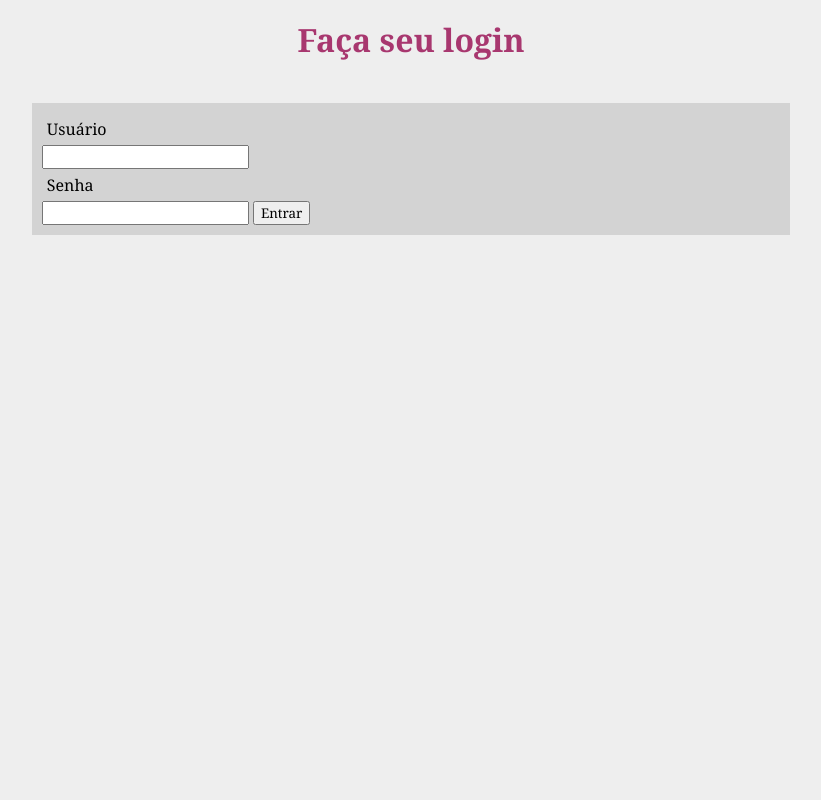
After one commit to AngelOttoni/web-python-html-css, a Flask app: page /login in a window 1280 px wide. The commit adds this page. Shown: the whole page, without its empty margins (229-1050 px from the left). Run offline with Flask 2, Linux system fonts and the light colour scheme.

Commit message:
atualização do CSS

```diff
--- a/app.py
+++ b/app.py
@@ -1,9 +1,10 @@
 import sqlite3
-from flask import Flask, request, session, g, redirect, abort, render_template, flash
+from flask import Flask, request, url_for, session, g, redirect, abort, render_template, flash
 
 # configuração
-DATABASE = 'blog.db'
-SECRET_KEY = 'pudim'
+DATABASE = "blog.db"
+SECRET_KEY = 'mimiu'
+
 
 app = Flask(__name__)
 app.config.from_object(__name__)
@@ -12,7 +13,7 @@ def conectar_bd():
     return sqlite3.connect(app.config['DATABASE'])
 
 @app.before_request
-def antes_requisisao():
+def antes_requisicao():
     g.bd = conectar_bd()
 
 @app.teardown_request
@@ -20,9 +21,39 @@ def depois_request(exc):
     g.bd.close()
 
 @app.route('/')
+@app.route('/entradas')
 def exibir_entradas():
-    return render_template('exibir_entradas.html')
+    sql = "SELECT titulo, texto FROM entradas ORDER BY id DESC"
+    cur = g.bd.execute(sql)
+    entradas = []
+    for titulo, texto in cur.fetchall():
+        entradas.append({'titulo': titulo, 'texto': texto})
+    return render_template('exibir_entradas.html', entradas=entradas)
 
-@app.route('/hello')
-def pagina_inicial():
-    return "Hello World"
+@app.route('/inserir', methods=['POST'])
+def inserir_entrada():
+    if not session.get('logado'):
+        abort(401)
+    sql = "INSERT INTO entradas(titulo, texto) VALUES (?,?)"
+    g.bd.execute(sql, (request.form['campoTitulo'], request.form['campoTexto']))
+    g.bd.commit()
+    return redirect(url_for('exibir_entradas'))
+
+@app.route('/login', methods=["GET", "POST"])
+def login():
+    erro = ''
+    if request.method == "POST":
+        if request.form['campoUsuario'] != 'maria-sissi' \
+        or request.form['campoSenha'] != 'mimiu':
+            erro = "Senha ou Usuário Inválidos"
+        else:
+            session['logado'] = True
+            return redirect(url_for('exibir_entradas'))
+
+    return render_template('login.html', erro=erro)
+
+@app.route('/logout')
+def logout():
+    session.pop('logado', None)
+    flash('Logout OK')
+    return redirect(url_for('exibir_entradas'))
--- /dev/null
+++ b/static/style.css
@@ -0,0 +1,102 @@
+* {
+    font-family: 'Georgia', serif;
+}
+
+body {
+    background: #eee;
+}
+
+a,
+h1,
+h2 {
+    color: #a8376f;
+    padding: 10;
+}
+
+h1,
+h2 {
+    margin: 0;
+}
+
+h1 {
+    border-bottom: 2px solid #eee;
+}
+
+h2 {
+    font-size: 1.2em;
+}
+
+.pagina {
+    margin: 2em auto;
+    width: 35em;
+    border: 5px solid #ccc;
+    padding: 0.8em;
+    background: white;
+}
+
+.entradas {
+    list-style: none;
+    margin: 0;
+    padding: 0;
+}
+
+.entradas li {
+    margin: 0.8em 1.2em;
+    text-align: justify;
+}
+
+.entradas li h2 {
+    margin-left: -1em;
+}
+
+.ins-entrada {
+    font-size: 0.9em;
+    border-bottom: 1px solid #ccc;
+    padding: 10;
+    background-color: lightgrey;
+}
+
+.ins-entrada dl dt {
+    font-weight: bold;
+    padding: 10;
+}
+
+.metanav {
+    text-align: right;
+    font-size: 0.8em;
+    padding: 0.3em;
+    margin-bottom: 1em;
+    background: #fafafa;
+}
+
+.flash {
+    background: #CEE5F5;
+    padding: 0.5em;
+    border: 1px solid #AACBE2;
+}
+
+.erro {
+    background: #F0D6D6;
+    padding: 0.5em;
+}
+
+h3 {
+    font-size: 2em;
+    text-align: center;
+    color: #a8376f;
+    padding: 10;
+}
+
+#login {
+    display: block;
+    align-items: center;
+    margin: 20%;
+    margin-top: 0em;
+    margin-block-end: 1em;
+    background-color: lightgrey;
+    padding: 10;
+}
+
+legend {
+    padding: 5;
+}
--- /dev/null
+++ b/templates/login.html
@@ -0,0 +1,11 @@
+<link rel="stylesheet" href="{{url_for('static', filename='style.css')}}">
+
+<h3>Faça seu login</h3>
+{{erro}}
+<form id="login" method="POST" action="/login">
+    <legend>Usuário</legend>
+    <input type="text" name="campoUsuario">
+    <legend>Senha</legend>
+    <input type="password" name="campoSenha">
+    <button>Entrar</button>
+</form
```
Also changed, not shown: templates/exibir_entradas.html (+26 -2 lines), templates/layout.html (added, +24 -0 lines), README.md, blog.db.
